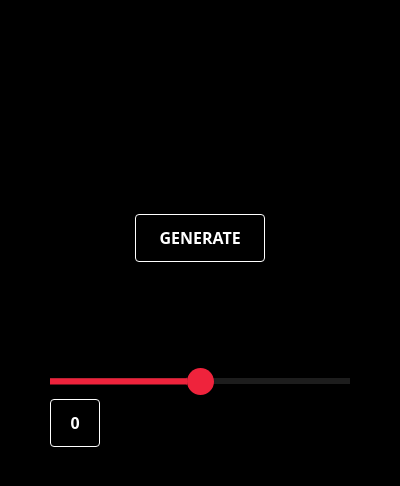
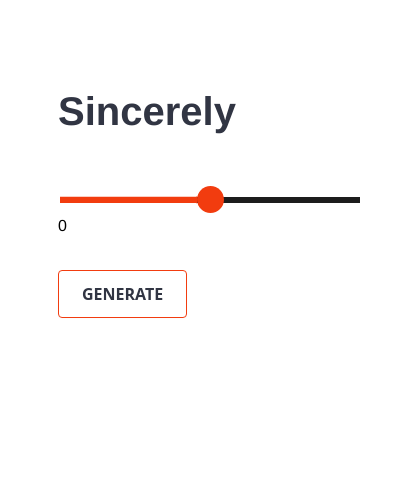
Before and after one commit to sanskarm7/sincerely, a browser extension: page views/popup.html in a window 400 px wide. Drawn offline with Linux system fonts and the light colour scheme.

Commit message:
amended popups to simplify code & implement range counting js

```diff
--- a/public/styles/popup.css
+++ b/public/styles/popup.css
@@ -1,38 +1,29 @@
 :root {
-	--accent-color: #fff;
-	--background-color: #000;
+	--accent-color: #313543;
+	--accent-color-2: #F23C0F;
+	--background-color: #fff;
 	--dark-accent-color: #1d1d1d;
-    --red: #ef233c;
-    --blue: #2345ef;
 	--color-gradient: linear-gradient(to right, #2345ef, #9188f9, #d5cefe, #ffffff, #f5adde, #fd83b5, #ef233c);
-	font-family: "Helvetica Neue";
-}
-
-html,
-body {
-	height: 100%;
-	background: var(--background-color);
-}
-
-* {
-	padding: 0;
-	margin: 0;
-	box-sizing: border-box;
 }
 
 body {
-	display: grid;
-	place-items: center;
-	width: 400px;
-	height: 500px
+    font-family: "Helvetica Neue";
+    background-color: var(--background-color);
+    padding: 50px;
+	width: 300px;
+	height: 400px
 }
 
-main {
-	display: flex;
-	flex-direction: column;
-	gap: 2.2em;
-	padding: 1em 0;
+h2 {
+	font-family: "Helvetica Neue";
+	color: var(--accent-color);
+	font-size: 40px;
+	font-variant: normal;
+	font-weight: 700;
+	line-height: 40px;
 }
+
+/* classes */
 
 .center {
     display: grid;
@@ -47,10 +38,12 @@ main {
     padding-bottom: 15px;
 }
 
+/* button */
+
 .generate-button {
   align-items: center;
   background-color: var(--background-color);
-  border: 1px solid var(--accent-color);
+  border: 1px solid var(--accent-color-2);
   border-radius: .25rem;
   box-shadow: rgba(0, 0, 0, 0.02) 0 1px 3px 0;
   box-sizing: border-box;
@@ -94,7 +87,7 @@ main {
   transform: translateY(0);
 }
 
-.value{
+/**.value{
   align-items: center;
   color: var(--accent-color);
   background-color: var(--background-color);
@@ -119,7 +112,7 @@ main {
   -webkit-user-select: none;
   touch-action: manipulation;
   vertical-align: baseline;
-}
+}**/
 
 /* === range theme and appearance === */
 input[type="range"] {
@@ -128,7 +121,7 @@ input[type="range"] {
 }
 
 input[type="range"] {
-	color: var(--red);
+	color: var(--accent-color-2);
 	--thumb-height: 1.125em;
 	--track-height: 0.225em;
 	--track-color: var(--dark-accent-color);
--- a/views/popup.html
+++ b/views/popup.html
@@ -12,17 +12,20 @@
     <div class="center"></div>
 
       <div class="wrap">
+        <div class="slider">
+          <input type="range" id="pa-slider" min="-3" max="3" value="0" step="1"/>
+        </div>
+        <div class="slider-value" id="sliderValue">0</div>
+      </div>
+
+      <div class="wrap">
         <button class="generate-button">GENERATE</button>
       </div>
 
-      <div class="wrap">
-        <div class="slider">
-          <input type="range" id="pa-slider" min="-3" max="3" value="0" step="1"/>
-        </div>
-        <div class="value">0</div>
+      <div class="textbox">
       </div>
 
     </div>
-
+    <script src="popup.js"></script>
   </body>
 </html>
--- a/views/popup.js
+++ b/views/popup.js
@@ -1,6 +1,8 @@
-const slider = document.querySelector("input");
-const value = document.querySelector(".value");
-value.textContent = slider.value;
-slider.oninput = function () {
-    value.textContent = this.value;
-};
+// script.js
+var slider = document.getElementById("pa-slider");
+var output = document.getElementById("sliderValue");
+output.innerHTML = slider.value;
+
+slider.oninput = function() {
+    output.innerHTML = this.value;
+}
```
